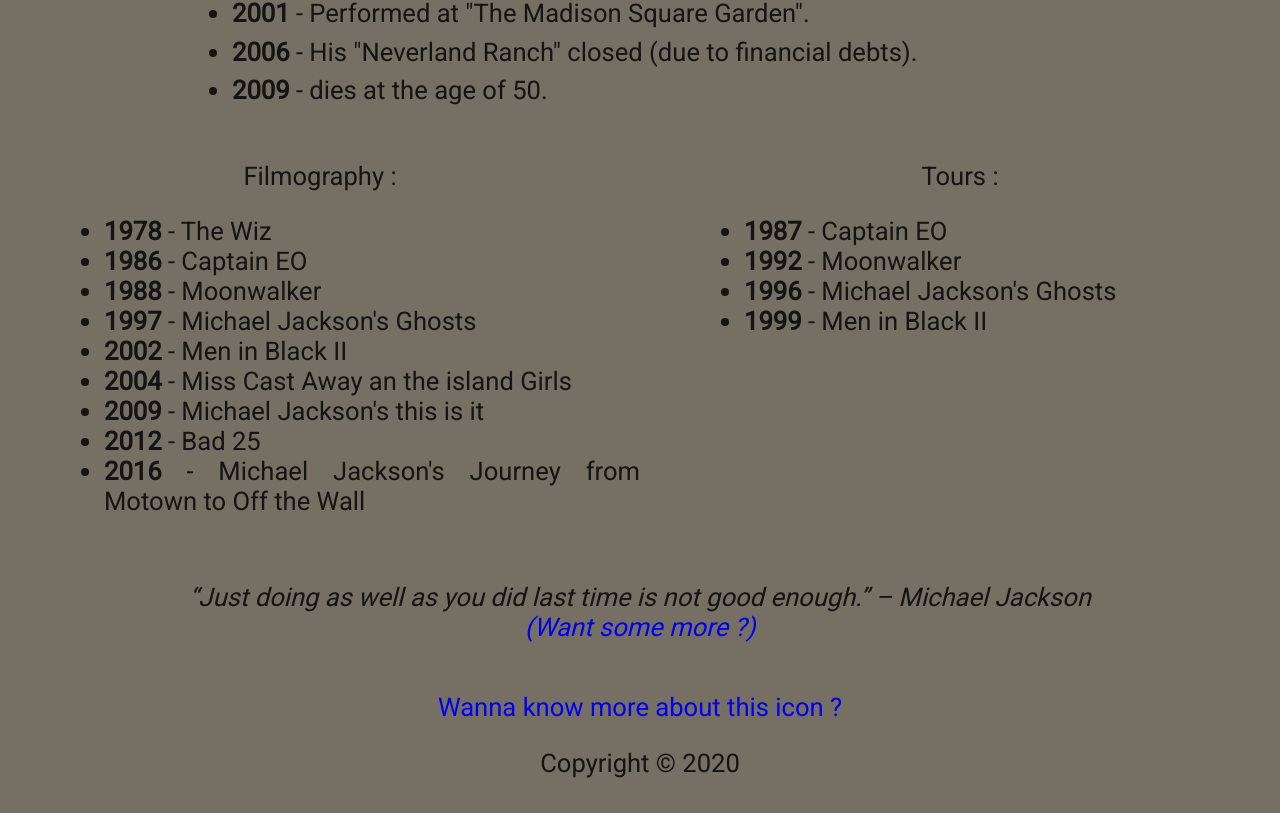
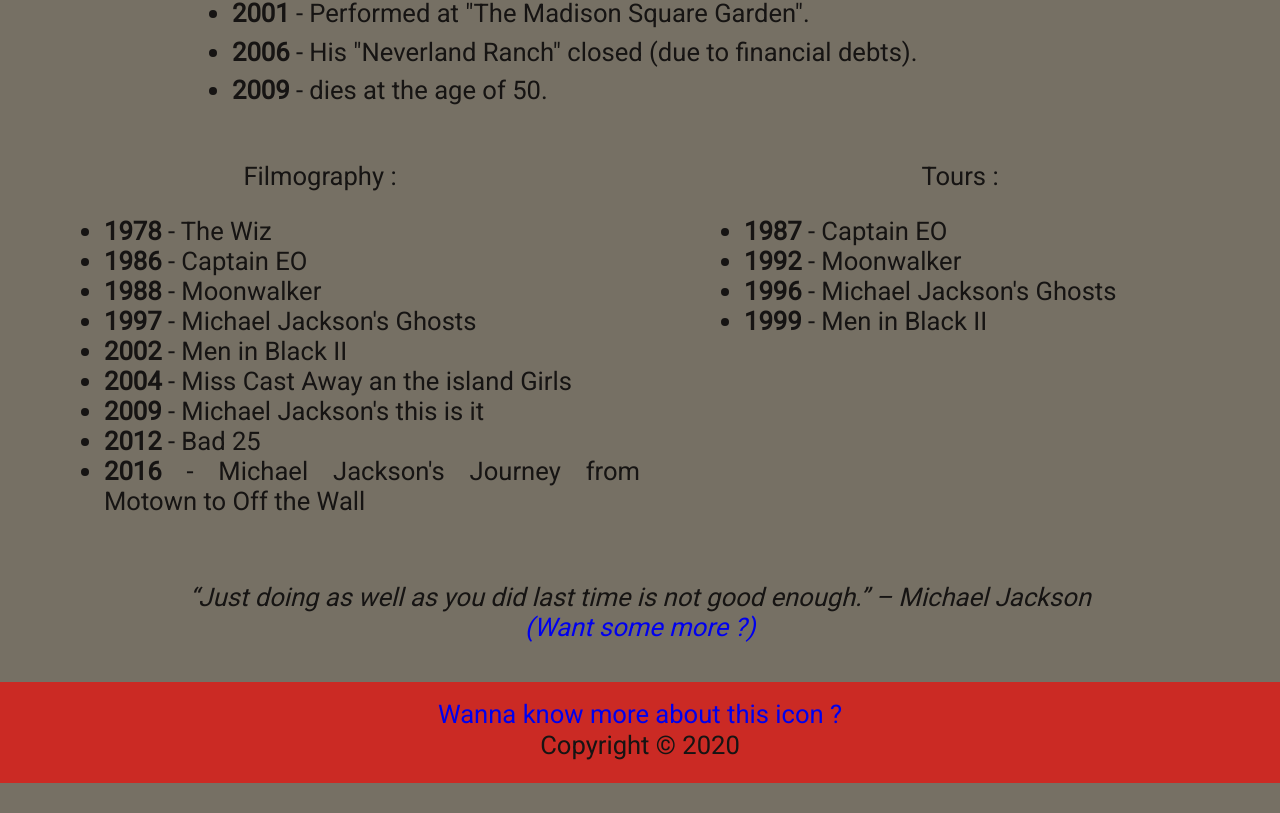
Before and after one commit to redha-boubakour/Tribute-Page.github.io, a plain HTML site: page index.html in a window 1280 px wide. Shown: the part 951-1764 px from the top of the page. After the commit the page ends 1734 px from the top, so only its background shows below. Drawn offline with Linux system fonts and the light colour scheme.

Commit message:
Commit13

```diff
--- a/styles.css
+++ b/styles.css
@@ -87,6 +87,10 @@
 footer {
   grid-area: footer;
   padding: 10px;
+  background-color: #cb2a24;
+  line-height: 0.2;
+  justify-items: center;
+  padding-top: 30px;
 }
 
 @media screen and (max-width: 600px) {
@@ -113,5 +117,6 @@
   #tours {
     padding-left: 0;
     padding-right: 35px;
+    font-size: 18px;
   }
 }
```
